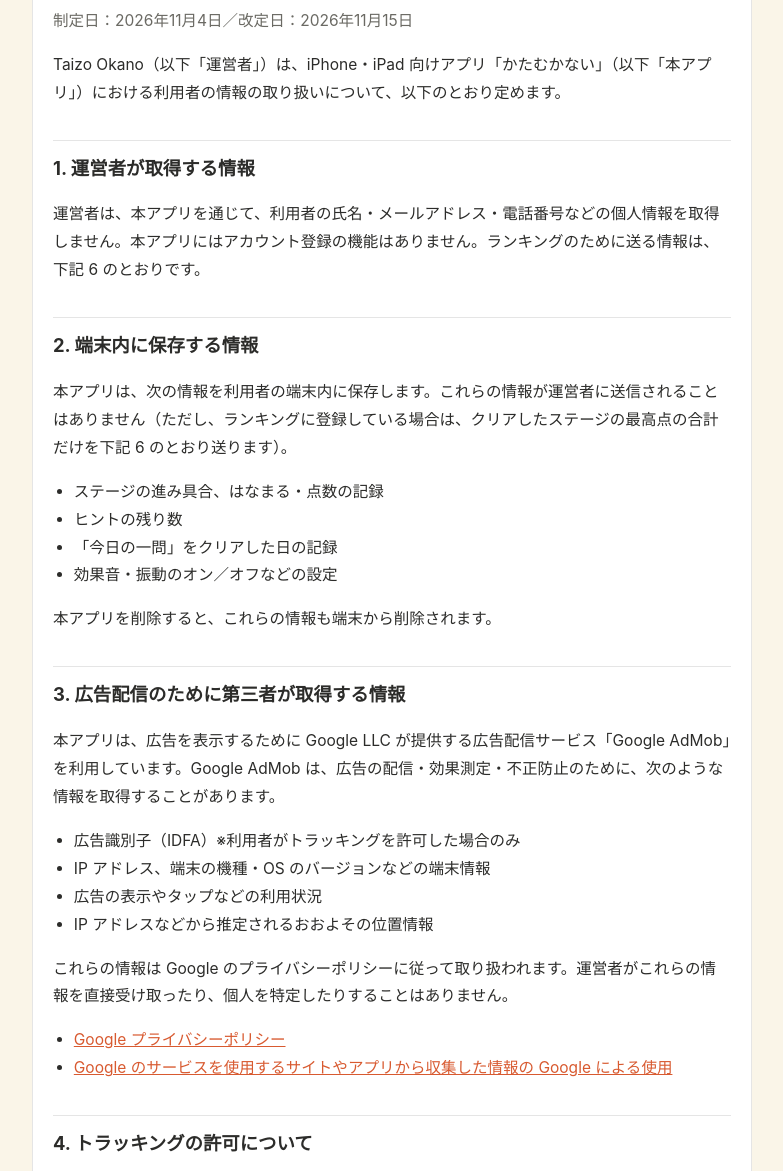
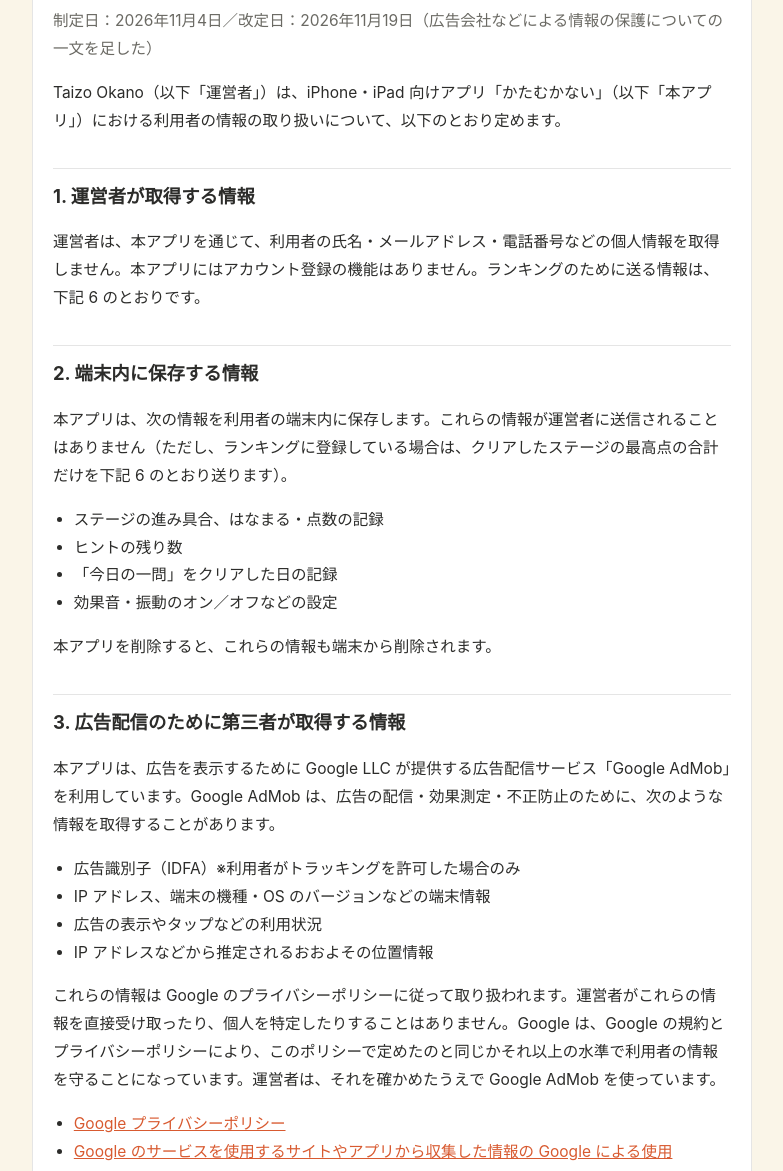
Before and after one commit to gekimax2000/katamukanai-support, a plain HTML site: page privacy.html in a window 1280 px wide. Shown: the part 129-1300 px from the top of the page, without its empty margins (248-1031 px from the left). Drawn offline with Linux system fonts and the light colour scheme.

Commit message:
プライバシーポリシーに、広告会社とFirebaseも同じように守る一文と改定日を足す
Co-Authored-By: Claude Opus 5.5 <noreply@anthropic.com>

```diff
--- a/privacy.html
+++ b/privacy.html
@@ -10,7 +10,7 @@
 <main>
   <p class="app"><a href="./">かたむかない</a></p>
   <h1>プライバシーポリシー</h1>
-  <p class="date">制定日：2026年11月4日／改定日：2026年11月15日</p>
+  <p class="date">制定日：2026年11月4日／改定日：2026年11月19日（広告会社などによる情報の保護についての一文を足した）</p>
 
   <p>Taizo Okano（以下「運営者」）は、iPhone・iPad 向けアプリ「かたむかない」（以下「本アプリ」）における利用者の情報の取り扱いについて、以下のとおり定めます。</p>
 
@@ -35,7 +35,7 @@
     <li>広告の表示やタップなどの利用状況</li>
     <li>IP アドレスなどから推定されるおおよその位置情報</li>
   </ul>
-  <p>これらの情報は Google のプライバシーポリシーに従って取り扱われます。運営者がこれらの情報を直接受け取ったり、個人を特定したりすることはありません。</p>
+  <p>これらの情報は Google のプライバシーポリシーに従って取り扱われます。運営者がこれらの情報を直接受け取ったり、個人を特定したりすることはありません。Google は、Google の規約とプライバシーポリシーにより、このポリシーで定めたのと同じかそれ以上の水準で利用者の情報を守ることになっています。運営者は、それを確かめたうえで Google AdMob を使っています。</p>
   <ul>
     <li><a href="https://policies.google.com/privacy?hl=ja">Google プライバシーポリシー</a></li>
     <li><a href="https://policies.google.com/technologies/partner-sites?hl=ja">Google のサービスを使用するサイトやアプリから収集した情報の Google による使用</a></li>
@@ -58,7 +58,7 @@
   <p>ランキングを読み込むため、登録していない場合でも、端末ごとの識別用の ID は作られます（名前と合計点は送りません）。</p>
   <p>名前と合計点は、ランキングとしてほかの利用者に表示されます。これらの情報は、ランキングの表示のためだけに使います。</p>
   <p>ランキングの画面で「ランキングから自分の記録を消す」を押すと、送った名前と合計点、端末ごとの識別用の ID を Firebase から削除し、点数を送らなくなります（端末内の進み具合や点数は残ります）。削除した記録はもとに戻せません。アプリを削除してしまったなどでこの操作ができない場合は、ランキングに表示されていた名前を添えて、下記 10 のメールアドレスまでご連絡ください。確認のうえ削除します。消したあとでも、同じ画面の「ランキングに登録する」で、もう一度登録できます。</p>
-  <p>登録しなくても、ランキング以外のすべての機能を利用できます。Firebase での情報の取り扱いは <a href="https://firebase.google.com/support/privacy?hl=ja">Firebase のプライバシーとセキュリティ</a>をご覧ください。</p>
+  <p>登録しなくても、ランキング以外のすべての機能を利用できます。Firebase での情報の取り扱いは <a href="https://firebase.google.com/support/privacy?hl=ja">Firebase のプライバシーとセキュリティ</a>をご覧ください。Google は、Firebase の規約とデータ処理の条件により、このポリシーで定めたのと同じかそれ以上の水準で利用者の情報を守ることになっています。運営者は、それを確かめたうえで Firebase を使っています。</p>
 
   <h2>7. 情報の第三者への提供</h2>
   <p>運営者は、前記 3 の広告配信サービスと前記 6 のランキングを除き、利用者の情報を第三者に提供しません。</p>
```
